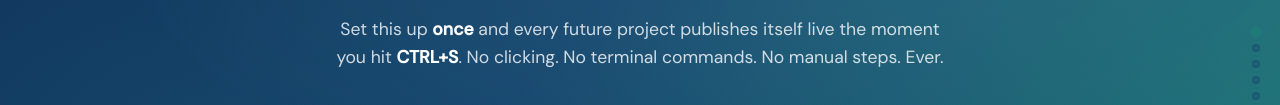
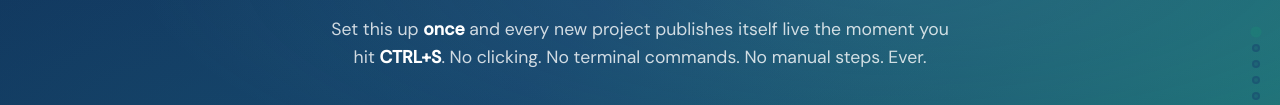
Before and after one commit to barrycoetzee01/00_VSCode_GitHub_AutoDeploy, a plain HTML site: page index.html in a window 1280 px wide. Shown: the part 320-425 px from the top of the page. Drawn offline with nearby package versions, Linux system fonts and the light colour scheme.

Commit message:
Updated Thu 03/12/2026  1:24:59.33

```diff
--- a/index.html
+++ b/index.html
@@ -540,7 +540,7 @@
   <div class="hero-inner">
     <div class="eyebrow">Complete DevOps Setup Guide</div>
     <h1>VSCode → GitHub<br/><span>Auto-Deploy Forever</span></h1>
-    <p>Set this up <strong style="color:white">once</strong> and every future project publishes itself live the moment you hit <strong style="color:white">CTRL+S</strong>. No clicking. No terminal commands. No manual steps. Ever.</p>
+    <p>Set this up <strong style="color:white">once</strong> and every new project publishes itself live the moment you hit <strong style="color:white">CTRL+S</strong>. No clicking. No terminal commands. No manual steps. Ever.</p>
     <div class="scorebar">
       <div class="scorecell"><strong>1×</strong><span>Setup Only</span></div>
       <div class="arrow-cell">→</div>
```
